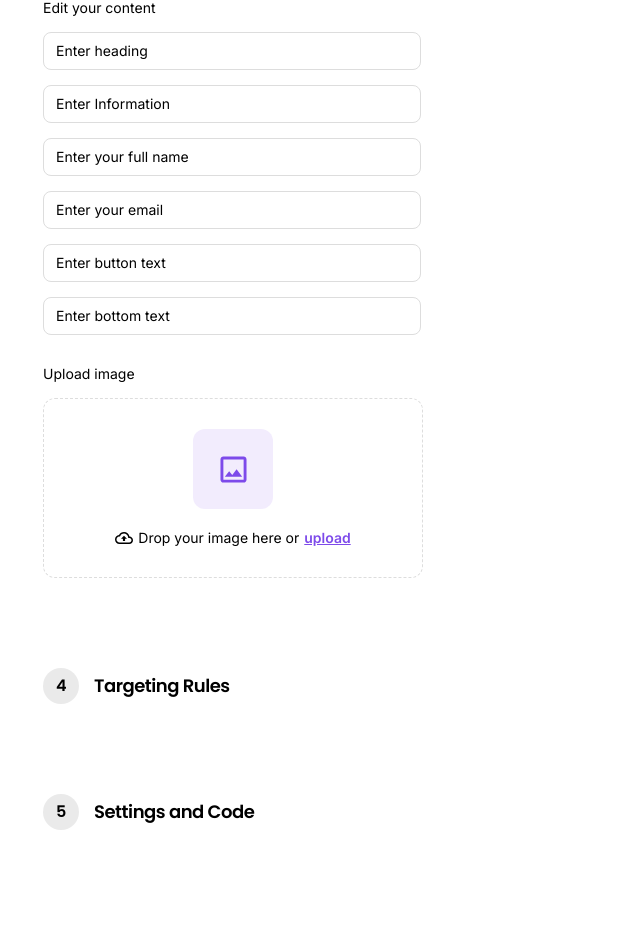
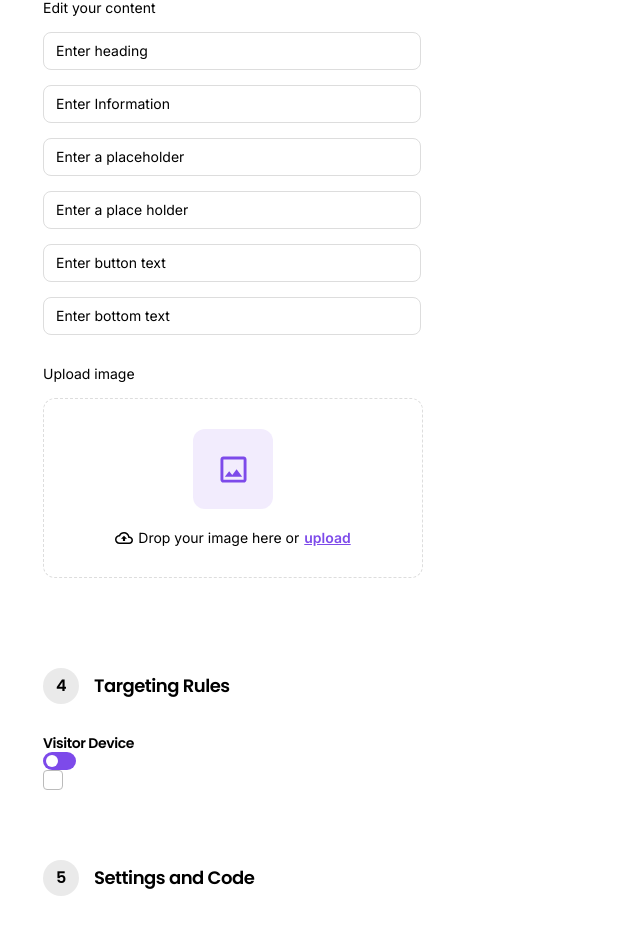
Before and after one commit to emrebican/modal-card-creator, a Next.js app: page / in a window 1280 px wide. Shown: the part 2751-3685 px from the top of the page, without its empty margins (0-640 px from the left). Built offline with nearby package versions, Linux system fonts and the light colour scheme.

Commit message:
checkbox and on-off buttons created as a component

```diff
--- a/components/Sections/Targeting.tsx
+++ b/components/Sections/Targeting.tsx
@@ -1,10 +1,21 @@
+import styles from '../../styles/section_styles/Targeting.module.scss'
 import Title from '../Section Titles/Title'
+
+import Checkbox from '../../tools/Checkbox'
+import OnOff from '../../tools/OnOff'
 
 const Targeting = () => {
   return (
-    <div>
+    <>
       <Title number={4} title="Targeting Rules" />
-    </div>
+      <div className={styles.container}>
+        <div className={styles.section}>
+          <span className={styles.section_title}>Visitor Device</span>
+          <OnOff />
+          <Checkbox />
+        </div>
+      </div>
+    </>
   )
 }
 
--- a/components/Templates/Temp_1/Temp_1_Input.tsx
+++ b/components/Templates/Temp_1/Temp_1_Input.tsx
@@ -43,14 +43,14 @@ const Temp_1_Input = () => {
       <input
         type="text"
         placeholder="Enter Information"
-        maxLength={24}
+        maxLength={26}
         name="text"
         value={content.text}
         onChange={handleContent}
       />
       <input
         type="text"
-        placeholder="Enter your full name"
+        placeholder="Enter a placeholder"
         maxLength={25}
         name="input_1"
         value={content.input_1}
@@ -58,7 +58,7 @@ const Temp_1_Input = () => {
       />
       <input
         type="text"
-        placeholder="Enter your email"
+        placeholder="Enter a place holder"
         maxLength={25}
         name="input_2"
         value={content.input_2}
--- /dev/null
+++ b/styles/section_styles/Targeting.module.scss
@@ -0,0 +1,50 @@
+@import '../variables';
+
+.container {
+  position: relative;
+
+  .section {
+    margin-top: 30px;
+
+    .section_title {
+      font-family: $ff-poppins;
+      font-weight: 600;
+      font-size: 14px;
+      line-height: 18px;
+      color: $color-black;
+      @include letter-spacing(-0.03em);
+    }
+    /* FORM */
+    /* .form {
+      width: 378px;
+      margin-top: 15px;
+      display: flex;
+      flex-direction: column;
+      gap: 15px;
+
+      input {
+        height: 36px;
+        background: #ffffff;
+        border: 1px solid $color-light-gray;
+        border-radius: 8px;
+        padding: 0 12px;
+        outline: none;
+
+        &::placeholder {
+          //   padding: 0 12px;
+          font-family: $ff-inter;
+          font-weight: 400;
+          font-size: 14px;
+          line-height: 18px;
+          color: $color-black;
+        }
+
+        &:focus {
+          // border: 3px solid rgba(125, 74, 234, 0.15);
+          border: 1px solid $color-purple;
+          box-shadow: 0px 0px 1px 3px rgba(125, 74, 234, 0.15);
+        }
+      }
+    } */
+  }
+}
--- /dev/null
+++ b/tools/Checkbox/Checkbox.module.scss
@@ -0,0 +1,56 @@
+@import '../../styles/variables';
+
+.container {
+  display: block;
+  position: relative;
+  cursor: pointer;
+  user-select: none;
+
+  input {
+    position: absolute;
+    opacity: 0;
+    cursor: pointer;
+    height: 0;
+    width: 0;
+  }
+
+  .checkmark {
+    position: absolute;
+    top: 0;
+    left: 0;
+    height: 18px;
+    width: 18px;
+    border: 1px solid #bbbbbb;
+    border-radius: 4px;
+
+    &:after {
+      content: '';
+      position: absolute;
+      display: none;
+    }
+  }
+
+  &:hover input ~ .checkmark {
+    background-color: $bg-template;
+    transition: $general-tansition;
+  }
+
+  & input:checked ~ .checkmark {
+    background-color: $color-purple;
+    border: 1px solid $color-purple;
+    transition: $general-tansition;
+  }
+
+  & input:checked ~ .checkmark:after {
+    display: block;
+  }
+  & .checkmark:after {
+    left: 6px;
+    top: 2px;
+    width: 4px;
+    height: 9.9px;
+    border: solid white;
+    border-width: 0 1.7px 1.7px 0;
+    transform: rotate(45deg);
+  }
+}
--- /dev/null
+++ b/tools/Checkbox/index.tsx
@@ -0,0 +1,12 @@
+import styles from './Checkbox.module.scss'
+
+const Checkbox = () => {
+  return (
+    <label className={styles.container}>
+      <input type="checkbox" />
+      <span className={styles.checkmark}></span>
+    </label>
+  )
+}
+
+export default Checkbox
--- /dev/null
+++ b/tools/OnOff/OnOff.module.scss
@@ -0,0 +1,42 @@
+@import '../../styles/variables';
+
+.container {
+  input {
+    position: absolute;
+    opacity: 0;
+    cursor: pointer;
+    height: 0;
+    width: 0;
+  }
+
+  .checkmark {
+    position: relative;
+    // top: 50px;
+    // left: 50px;
+    display: block;
+    width: 33px;
+    height: 18px;
+    background-color: $color-purple;
+    cursor: pointer;
+    border-radius: 20px;
+    overflow: hidden;
+    transition: ease-in 0.4s;
+
+    &::before {
+      content: '';
+      position: absolute;
+      left: 2.5px;
+      top: 2.5px;
+      width: 12px;
+      height: 12px;
+      background-color: $color-white;
+      border-radius: 50%;
+      transition: 0.6s;
+    }
+  }
+
+  input:checked ~ .checkmark::before {
+    background-color: $color-white;
+    transform: translateX(15.5px);
+  }
+}
--- /dev/null
+++ b/tools/OnOff/index.tsx
@@ -0,0 +1,12 @@
+import styles from './OnOff.module.scss'
+
+const OnOff = () => {
+  return (
+    <label className={styles.container}>
+      <input type="checkbox" />
+      <span className={styles.checkmark}></span>
+    </label>
+  )
+}
+
+export default OnOff
```
